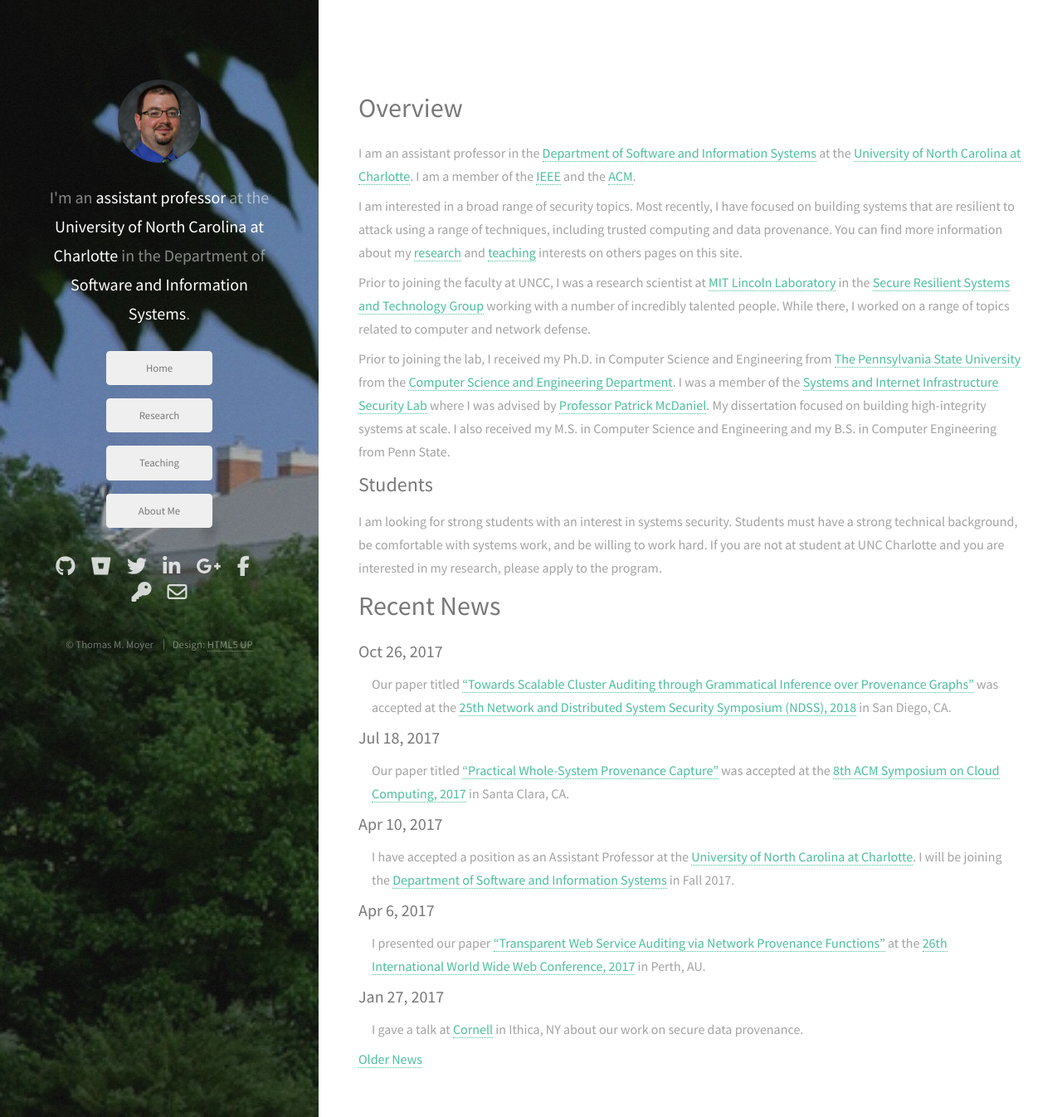
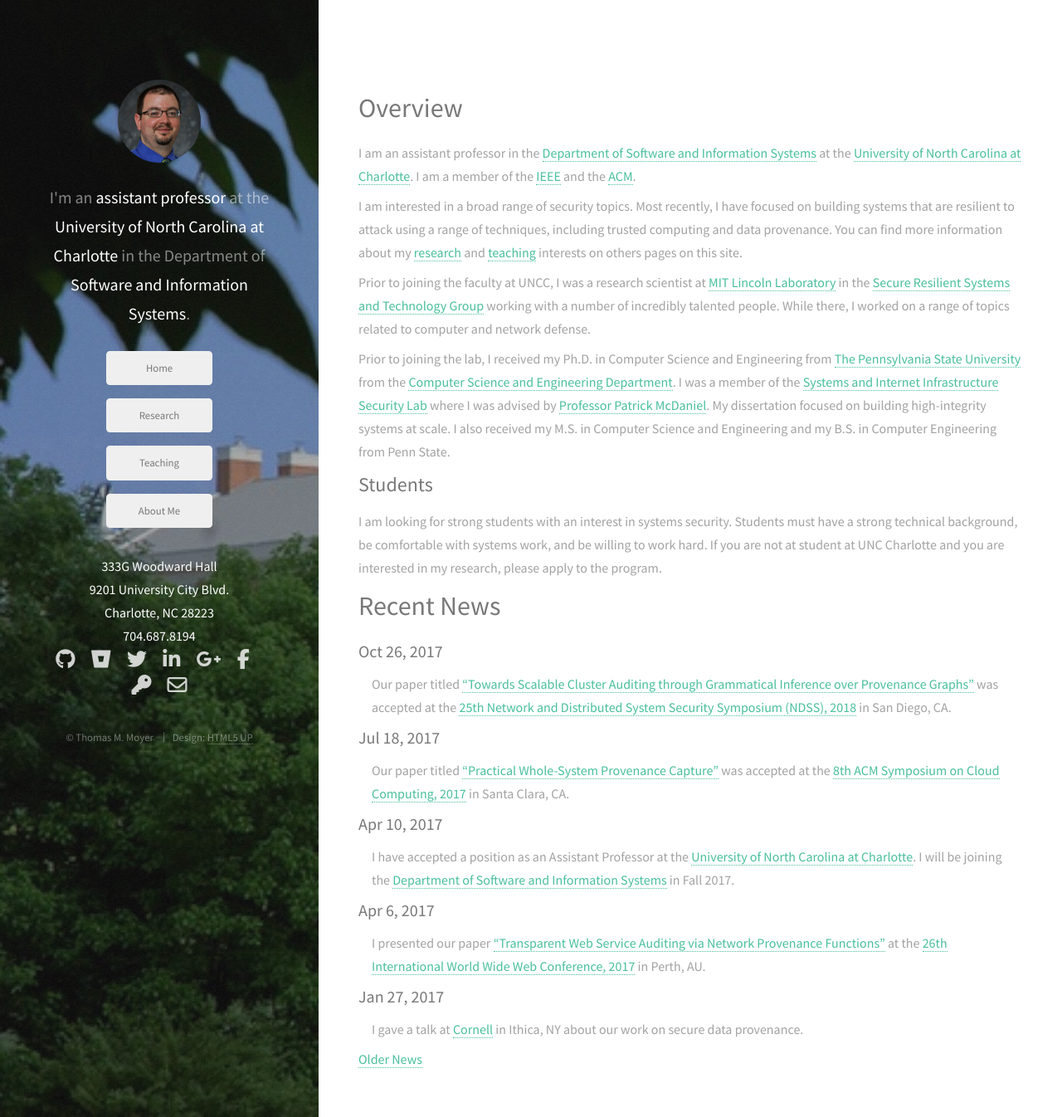
Before and after one commit to tommoyer/www-academic, a Jekyll site: the page built from index.md, in a window 1280 px wide and 1346 px high. Shown: the whole window at 83% size. Built offline with Jekyll 4.4.1, drawn with Linux system fonts in a browser that asks for light colours; nearby versions of some CDN libraries.

Commit message:
checkpoint

```diff
--- a/_layouts/default.html
+++ b/_layouts/default.html
@@ -48,6 +48,15 @@
           <li><a href="/about/" class="button small opaque">About Me</a></li>
           <!--<li><a href="/job/" class="button small opaque">Job Materials</a></li>-->
         </ul>
+      </section>
+      <section>
+        <strong>333G Woodward Hall<br/>
+
+        9201 University City Blvd.<br/>
+
+        Charlotte, NC 28223<br/>
+
+        704.687.8194</strong>
       </section>
       <section class="footer">
             <ul class="icons">
```
